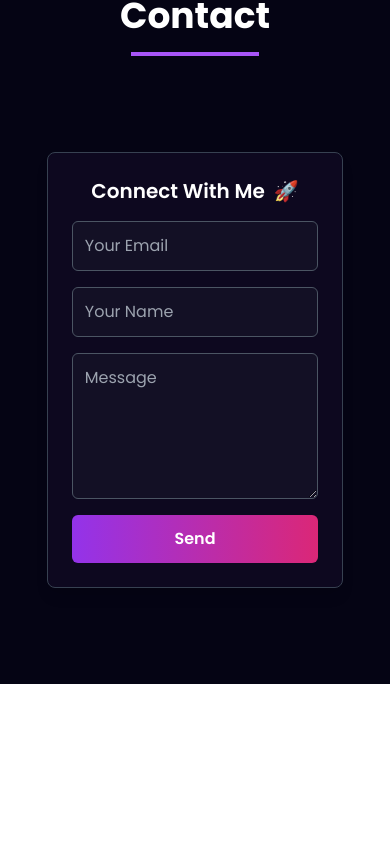
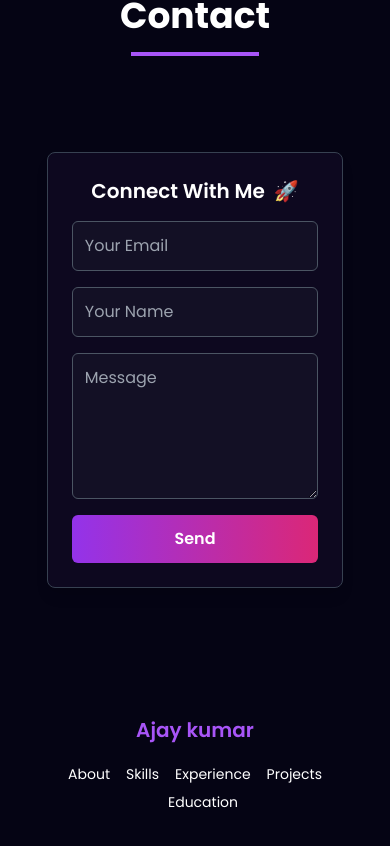
Before and after one commit to Ajaykapasiya/myportfolio, a React (Vite) app: page / in a window 390 px wide. Shown: the part 8726-9572 px from the top of the page. Before the commit the page ends 9410 px from the top, so only its background shows below. Built offline with nearby package versions, Linux system fonts and the light colour scheme.

Commit message:
Refactor Footer component; implement layout and navigation links for improved user experience

```diff
--- a/src/App.jsx
+++ b/src/App.jsx
@@ -26,8 +26,8 @@ const App = () => {
         <Experience />
         <Work />
         <Education />
+        <Contact />
         <Footer />
-        <Contact />
       </div>
     </div>
   );
--- a/src/components/Footer/Footer.jsx
+++ b/src/components/Footer/Footer.jsx
@@ -1,10 +1,42 @@
 import React from 'react'
+import { FaFacebook, FaTwitter, FaLinkedin, FaInstagram, FaYoutube } from "react-icons/fa";
+
 
 const Footer = () => {
   return (
-    <div>
+    <footer
+    className="text-white py-8 px-[12vw] md:px-[7vw] lg:px-[20vw]">
 
-    </div>
+      <div className="container mx-auto text-center">
+        {/* Name / Logo */}
+        <h2 className="text-xl font-semibold text-purple-500">Ajay kumar</h2>
+
+         {/* Navigation Links - Responsive */}
+
+         <nav className='flex flex-wrap justify-center space-x-4 sm:space-x-6 mt-4'>
+          {[
+            {name : "About" , id:"about"},
+            {name : "Skills" , id:"skills"},
+            {name : "Experience" , id:"experience"},
+            {name : "Projects" , id:"project"},
+            {name : "Education" , id:"education"},
+          ].map((item , index ) =>
+            <button
+             key={index}
+             onClick={() => handleScroll(item.id)}
+             className='hover:text-purple-500 text-sm sm:text-base my-1'
+             >
+             {item.name}
+
+            </button>
+          )
+          }
+
+         </nav>
+
+      </div>
+
+    </footer>
   )
 }
 
```
